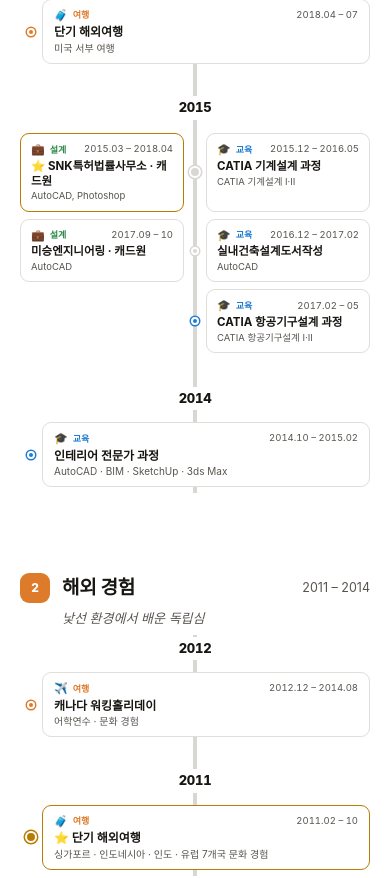
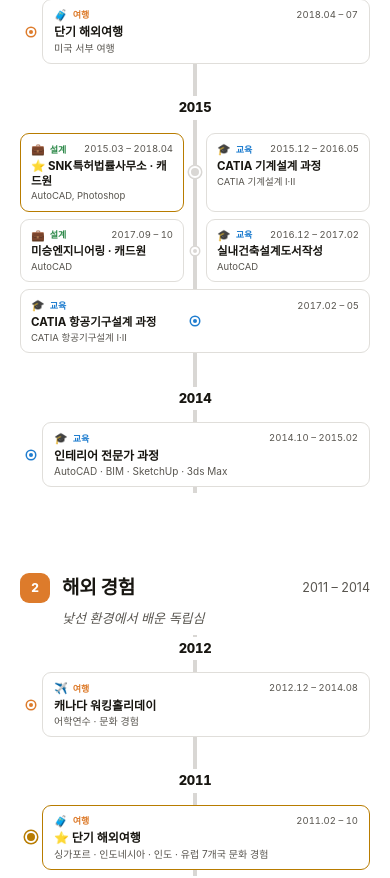
Before and after one commit to ginaseo/dev-gina, a React (Vite) app: page / in a window 390 px wide. Shown: the part 1660-2538 px from the top of the page. Built offline with nearby package versions, Linux system fonts and the light colour scheme; a web font is replaced by a local one.

Commit message:
Fix mobile overlap-lane rows with single occupant rendering squished
Single-lane rows (only l or only r populated) were confined to half
the grid width on mobile, wrapping text into a cramped ~156px card.
Span those rows full width on mobile, matching how single-item spine
rows already render.

```diff
--- a/src/App.tsx
+++ b/src/App.tsx
@@ -99,6 +99,7 @@ export default function App() {
               chapterTopPad={chapterTopPad}
               chapterFontSize={chapterFontSize}
               yearFontSize={yearFontSize}
+              isMobile={isMobile}
             />
           )}
           {viewMode === 'category' && (
--- a/src/components/ChapterSection.tsx
+++ b/src/components/ChapterSection.tsx
@@ -9,6 +9,7 @@ interface LayoutProps {
   chapterTopPad: number
   chapterFontSize: number
   yearFontSize: number
+  isMobile: boolean
 }
 
 interface Props {
@@ -17,7 +18,7 @@ interface Props {
 }
 
 export default function ChapterSection({ chapter: c, layout }: Props) {
-  const { sidePad, zigzagCols, laneGap, chapterTopPad, chapterFontSize, yearFontSize } = layout
+  const { sidePad, zigzagCols, laneGap, chapterTopPad, chapterFontSize, yearFontSize, isMobile } = layout
 
   return (
     <div style={{ maxWidth: 900, margin: '0 auto', padding: `${chapterTopPad}px ${sidePad}px ${chapterTopPad}px` }}>
@@ -50,19 +51,32 @@ export default function ChapterSection({ chapter: c, layout }: Props) {
             {grp.isOverlap && (
               <div style={{ padding: '4px 0', margin: '0 0 6px', position: 'relative' }}>
                 <div style={{ display: 'grid', gridTemplateColumns: `1fr ${laneGap} 1fr` }}>
-                  {grp.rows.map((row) => (
+                  {grp.rows.map((row) => {
+                    const single = isMobile && ((row.l && !row.r) || (!row.l && row.r))
+                    return (
                       <div key={row.rowNum} style={{ display: 'contents' }}>
+                        {single ? (
+                          <div style={{ gridColumn: '1 / -1', gridRow: row.rowNum, display: 'flex', justifyContent: 'center', padding: '3.5px 0' }}>
+                            {row.l
+                              ? <LaneCard node={row.l} laneColor={grp.laneLColor} laneLabel={grp.laneLLabel} />
+                              : <LaneCard node={row.r!} laneColor={grp.laneRColor} laneLabel={grp.laneRLabel} />}
+                          </div>
+                        ) : (
+                          <>
                             <div style={{ gridColumn: 1, gridRow: row.rowNum, display: 'flex', justifyContent: 'flex-end', padding: '3.5px 0' }}>
                               {row.l && <LaneCard node={row.l} laneColor={grp.laneLColor} laneLabel={grp.laneLLabel} />}
-                      </div>
-                      <div style={{ gridColumn: 2, gridRow: row.rowNum, display: 'flex', alignItems: 'center', justifyContent: 'center' }}>
-                        <div style={{ width: row.dotSize, height: row.dotSize, borderRadius: '50%', background: row.dotColor, border: '2px solid var(--card-bg)', boxShadow: `0 0 0 1.5px ${row.dotColor}`, flexShrink: 0 }} />
                             </div>
                             <div style={{ gridColumn: 3, gridRow: row.rowNum, display: 'flex', justifyContent: 'flex-start', padding: '3.5px 0' }}>
                               {row.r && <LaneCard node={row.r} laneColor={grp.laneRColor} laneLabel={grp.laneRLabel} />}
                             </div>
+                          </>
+                        )}
+                        <div style={{ gridColumn: 2, gridRow: row.rowNum, display: 'flex', alignItems: 'center', justifyContent: 'center', position: 'relative', zIndex: 2 }}>
+                          <div style={{ width: row.dotSize, height: row.dotSize, borderRadius: '50%', background: row.dotColor, border: '2px solid var(--card-bg)', boxShadow: `0 0 0 1.5px ${row.dotColor}`, flexShrink: 0 }} />
                         </div>
-                  ))}
+                      </div>
+                    )
+                  })}
                 </div>
               </div>
             )}
--- a/src/components/TimelineView.tsx
+++ b/src/components/TimelineView.tsx
@@ -9,6 +9,7 @@ interface Props {
   chapterTopPad: number
   chapterFontSize: number
   yearFontSize: number
+  isMobile: boolean
 }
 
 export default function TimelineView({ chapters, ...layout }: Props) {
```
Lines whose indentation alone changed are shown as unchanged.
